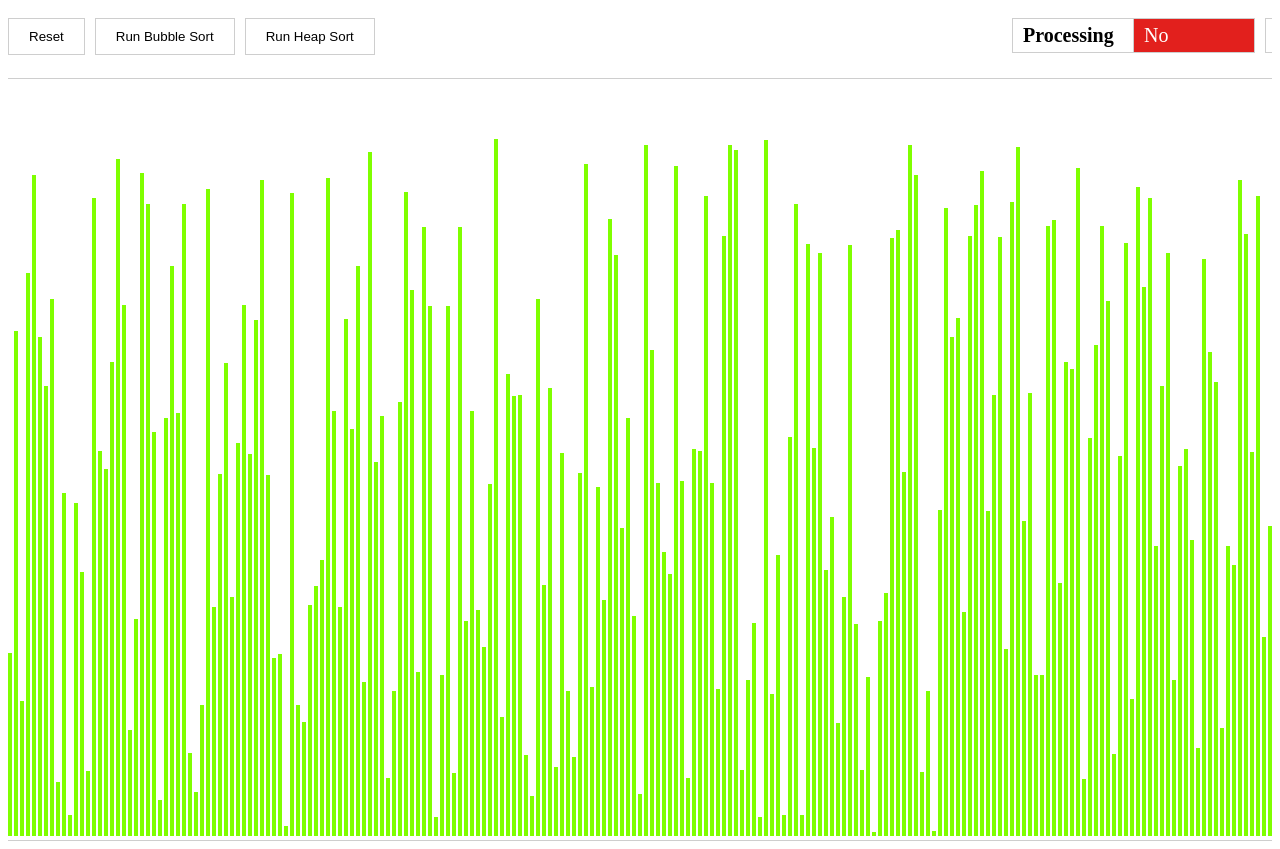
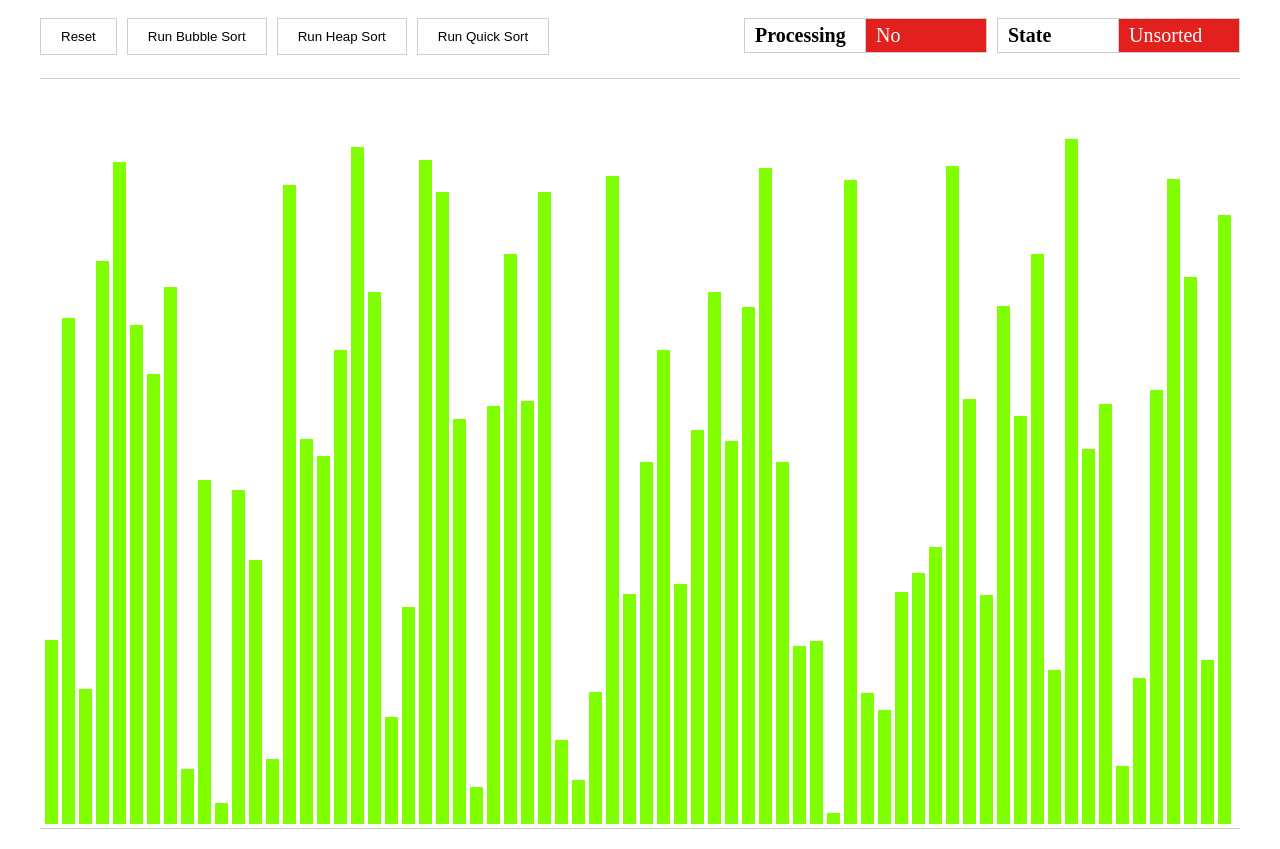
Before and after one commit to saiat3/vue-sorting-visualizer, a Vue app: page / in a window 1280 px wide. Built offline with nearby package versions, Linux system fonts and the light colour scheme.

Commit message:
Implement quick sort in visualizer

```diff
--- a/src/components/SortingVisualizer.vue
+++ b/src/components/SortingVisualizer.vue
@@ -4,6 +4,7 @@
       <button class="btn" :disabled="isSorting" @click="resetArray">Reset</button>
       <button class="btn" :disabled="isSorting || isSorted" @click="bubbleSort">Run Bubble Sort</button>
       <button class="btn" :disabled="isSorting || isSorted" @click="heapSort">Run Heap Sort</button>
+      <button class="btn" :disabled="isSorting || isSorted" @click="quickSort">Run Quick Sort</button>
 
       <div class="status-placeholder">
         <table>
@@ -42,9 +43,11 @@
 <script>
   import BubbleSort from "../services/BubbleSort";
   import HeapSort from "../services/HeapSort";
+  import QuickSort from "../services/QuickSort";
 
   const MAIN_BG_COLOR = 'chartreuse';
   const SECONDARY_BG_COLOR = '#e2201d';
+  const EXTRA_BG_COLOR = '#a619e2';
 
   export default {
     name: 'SortingVisualizer',
@@ -58,7 +61,7 @@
     methods: {
       resetArray() {
         const tmpArr = [];
-        for (let i = 0; i < 250; i++) {
+        for (let i = 0; i < 70; i++) {
           tmpArr.push(this.randomIntFromInterval(5, 1000));
         }
         this.array = [...tmpArr];
@@ -68,7 +71,10 @@
         return Math.floor(Math.random() * (max - min + 1) + min);
       },
       changeBarColor(color, index) {
-        document.getElementById(`bar-${index}`).style.backgroundColor = color;
+        let tmp = document.getElementById(`bar-${index}`);
+        if (tmp) {
+          tmp.style.backgroundColor = color;
+        }
       },
       resetBackgroundColors() {
         document.querySelector('.bar-container').children.forEach((child) => {
@@ -110,27 +116,54 @@
         this.isSorting = true;
         let counter = 10;
         HeapSort.$on('onValueSwap', (data) => {
-          counter += 20;
+          counter += 100;
           setTimeout(() => {
-            this.changeBarColor(SECONDARY_BG_COLOR, data.second.index);
-            this.changeBarColor(SECONDARY_BG_COLOR, data.first.index);
-
-            this.array[data.first.index] = data.first.value;
-            this.array[data.second.index] = data.second.value;
-            this.array = [...this.array];
+            this.changeBarColor(SECONDARY_BG_COLOR, data.left);
+            this.changeBarColor(EXTRA_BG_COLOR, data.right);
+            setTimeout(() => {
+              this.changeBarColor(MAIN_BG_COLOR, data.right);
+            }, 100);
+            this.array = [...data.arr];
+            if (data.isLast) {
+              setTimeout(() => {
+                this.changeBarColor(MAIN_BG_COLOR, data.left);
+                this.isSorting = false;
+                this.isSorted = true;
+              }, 100);
+            }
+          }, counter);
+        });
+        HeapSort.run(this.array);
+      },
+      quickSort() {
+        this.isSorting = true;
+        let time = 0;
+        let counter = 0;
+        QuickSort.$on('onValueSwap', (data) => {
+          counter++;
+          time += 100;
+          setTimeout(() => {
+            this.changeBarColor(SECONDARY_BG_COLOR, data.left);
+            this.changeBarColor(EXTRA_BG_COLOR, data.right);
 
             setTimeout(() => {
-              this.changeBarColor(MAIN_BG_COLOR, data.second.index);
-              this.changeBarColor(MAIN_BG_COLOR, data.first.index);
-            }, 20);
+              this.changeBarColor(MAIN_BG_COLOR, data.left);
+              this.changeBarColor(MAIN_BG_COLOR, data.right);
+            }, 50);
 
-            if (data.isLast) {
-              this.isSorting = false;
-              this.isSorted = true;
+            if (data.counter === counter) {
+              setTimeout(() => {
+                this.changeBarColor(MAIN_BG_COLOR, data.left);
+                this.changeBarColor(MAIN_BG_COLOR, data.right);
+                this.isSorting = false;
+                this.isSorted = true;
+              }, 100);
             }
-          }, counter * 2)
+
+            this.array = [...data.arr];
+          }, time);
         });
-        HeapSort.run(this.array);
+        QuickSort.run(this.array);
       }
     },
     beforeMount() {
@@ -142,7 +175,7 @@
 <style lang="scss" scoped>
 
   .sort-visualizer {
-    width: 1500px;
+    width: 1200px;
     margin: 0 auto;
 
     .buttons-placeholder {
@@ -220,9 +253,9 @@
       text-align: center;
 
       .bar {
-        margin-right: 2px;
+        margin-right: 4px;
         font-size: 0;
-        width: 4px;
+        width: 13px;
         height: 2px;
         display: inline-block;
         background-color: chartreuse;
--- a/src/services/HeapSort.js
+++ b/src/services/HeapSort.js
@@ -17,15 +17,10 @@ export default new Vue({
         arr[0] = temp;
 
         this.$emit('onValueSwap', {
-          first: {
-            index: 0,
-            value: arr[0]
-          },
-          second: {
-            index: end,
-            value: arr[end]
-          },
-          isLast: end === 1
+          arr: [...arr],
+          left: 0,
+          right: end,
+          isLast: end === 1,
         });
 
         this.siftDown(arr, 0, end);
```
